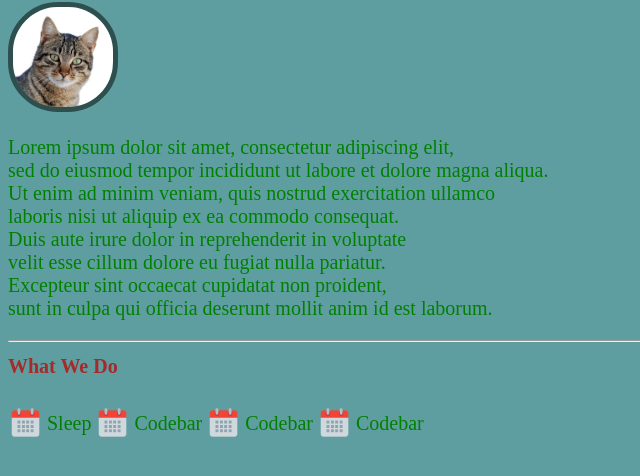
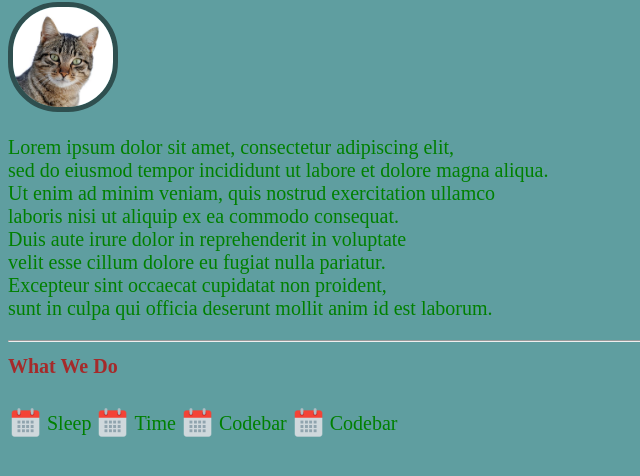
Before and after one commit to iff-ia/Power-Template, a plain HTML site: page index.html in a window 1280 px wide. Shown: the part 48-524 px from the top of the page, without its empty margins (0-640 px from the left). Drawn offline with Linux system fonts and the light colour scheme.

Commit message:
changed to do text

```diff
--- a/index.html
+++ b/index.html
@@ -29,7 +29,7 @@
  </div>
  <div class="toDoDiv">
     <img class="toDoImage" src="calendar.png"/>
-    <p class="toDoText"> Codebar </p>
+    <p class="toDoText"> Time </p>
      </div>
      <div class="toDoDiv">
         <img class="toDoImage" src="calendar.png"/>
```
